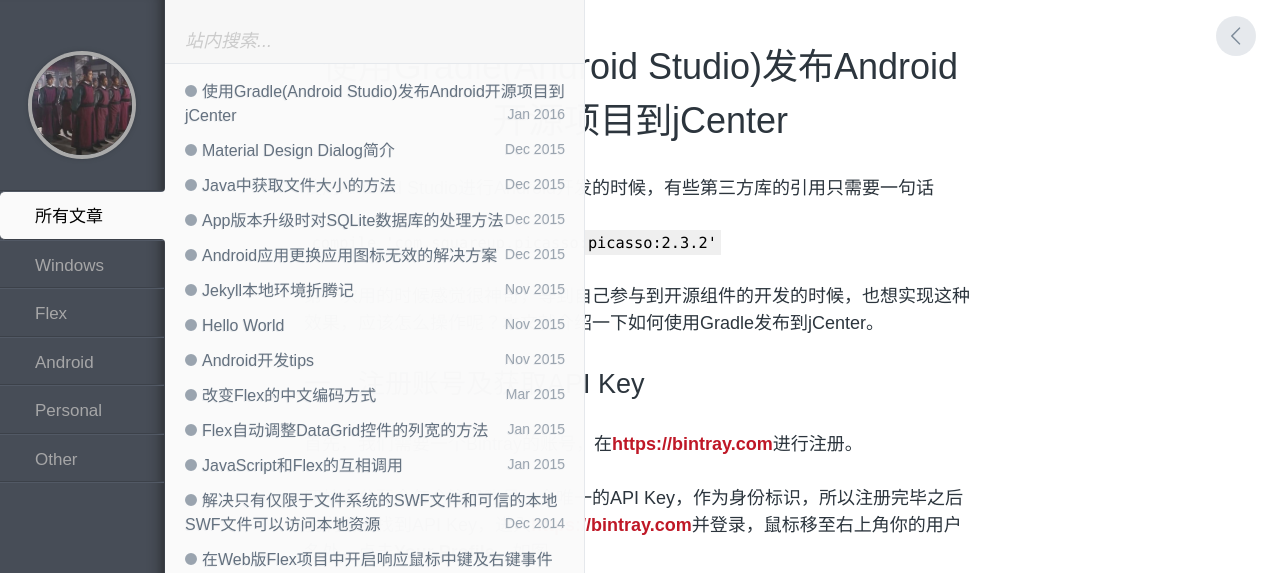
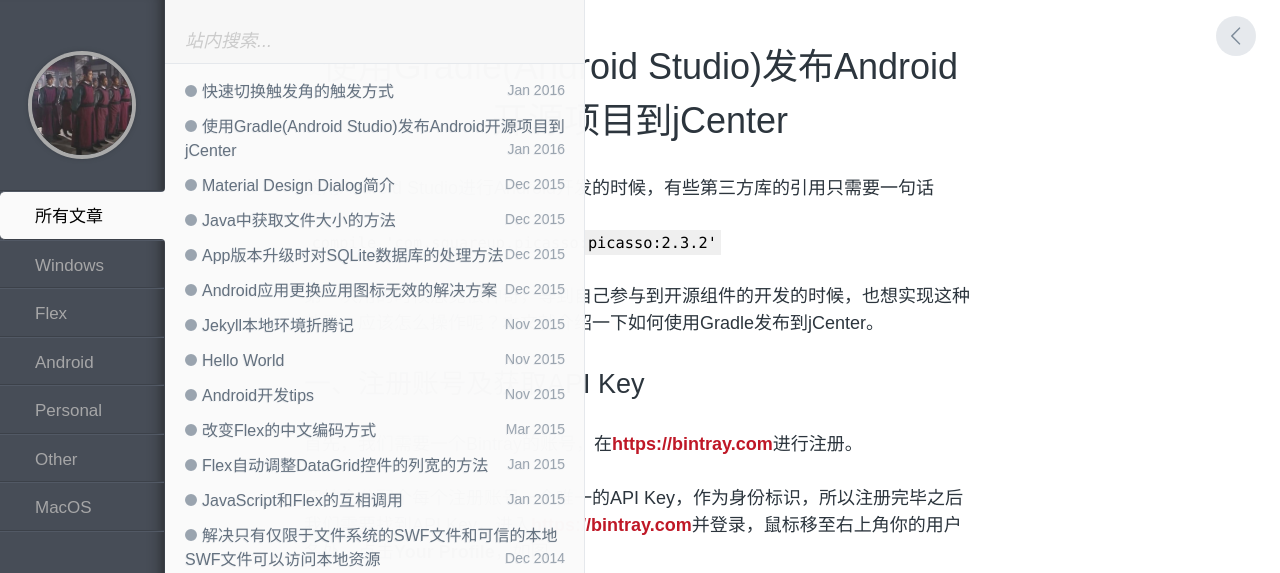
Before and after one commit to celerysoft/celerysoft.github.io, a Jekyll site: the page built from _posts/Android/2016-01-04-使用Gradle(Android Studio)发布Android开源项目到JCenter.md, in a window 1280 px wide, cut to the strip 0-573 px from the top of the page. Built offline with Jekyll 4.4.1, drawn with Linux system fonts in a browser that asks for light colours; comment, search, counter and statistics services are not loaded; some of the changed lines change nothing that is shown.

Commit message:
post 快速切换触发角的触发方式

```diff
--- /dev/null
+++ b/_posts/MacOS/2016-01-05-ss.md
@@ -0,0 +1,101 @@
+---
+layout: post
+title: 快速切换触发角的触发方式
+categories: MacOS
+tags: [Mac OS, 触发角, 服务]
+---
+
+偶尔也会用自己的MacBook Air来玩几局游戏，全屏游戏的时候，很容易激活[触发角](https://www.baidu.com/s?wd=%E8%A7%A6%E5%8F%91%E8%A7%92)，所以决定自己动手写一个服务来快速切换触发角的触发方式。
+
+## 实现
+
+在应用程序目录或者Launchpad打开[Automator](https://www.baidu.com/s?wd=Automator)，就是它
+
+![03]( {{ site.postimage }}2016010503.png)
+
+新建文稿，类型选**服务**，然后点击**实用工具**，双击**运行Shell脚本**，
+
+![02]( {{ site.postimage }}2016010502.png)
+
+然后在运行Shell脚本的内容里写上
+{% highlight AppleScript %}
+STATUS=`defaults read com.apple.dock wvous-br-modifier`
+if [ $STATUS == 0 ];
+then
+	defaults write com.apple.dock wvous-bl-corner -int 11
+	defaults write com.apple.dock wvous-bl-modifier -int 262144
+	defaults write com.apple.dock wvous-br-corner -int 4
+	defaults write com.apple.dock wvous-br-modifier -int 262144
+	defaults write com.apple.dock wvous-tl-corner -int 5
+	defaults write com.apple.dock wvous-tl-modifier -int 262144
+	defaults write com.apple.dock wvous-tr-corner -int 12
+	defaults write com.apple.dock wvous-tr-modifier -int 262144
+else
+	defaults write com.apple.dock wvous-bl-corner -int 11
+	defaults write com.apple.dock wvous-bl-modifier -int 0
+	defaults write com.apple.dock wvous-br-corner -int 4
+	defaults write com.apple.dock wvous-br-modifier -int 0
+	defaults write com.apple.dock wvous-tl-corner -int 5
+	defaults write com.apple.dock wvous-tl-modifier -int 0
+	defaults write com.apple.dock wvous-tr-corner -int 12
+	defaults write com.apple.dock wvous-tr-modifier -int 0
+fi
+killall Dock
+{% endhighlight %}
+
+这样，触发角的触发方式就有两种，一种是鼠标移到屏幕的四角就会触发，无需辅助按键；另一种是必须先同时按下`⌃`(control)和`⌥`(option)，再将鼠标移到屏幕的四角才会触发。
+## 说明
+
+相信看了上面的代码，你会猜到，每个触发角都有两个属性，分别是功能和修饰键，在”com.apple.dock”中表现为： `wvous-position-corner`和`wvous-position-modifier`，其中的**position**是要替换的，可以替换成`tl`,`tr`,`bl`,`br`四个，其中tl为top left，tr为top right，bl为bottom left，br为bottom right，分别对应屏幕的左上，右上，左下，右下四个角。
+
+所以，修改一个触发角需要两步，修改功能和修改修饰按键
+{% highlight AppleScript %}
+defaults write com.apple.dock wvous-positon-corner functionCode
+defaults write com.apple.dock wvous-positon-modifier modifierCode
+{% endhighlight %}
+其中，**position**要改成对应的角的标示，上文说了，**functionCode**和**modifierCode**见附录。这样，你就可以自定义自己专属的快速切换触发角服务了。
+
+最后，保存，命名为你喜欢的名字。
+
+怎么用呢？在任何窗口下，点击菜单栏（屏幕左上角）应用名字，鼠标移至服务(Services)，找到你刚才命名的服务，点击就行了。
+
+![04]( {{ site.postimage }}2016010504.png)
+
+## 附录
+
+### 修饰按键列表
+
+Modifier | Code
+-------- | ----
+null     | 0
+⇧ | 131072
+⌃ | 262144
+⌥ | 524288
+⌘ | 1048576
+⌃⇧ | 393216
+⌥⇧ | 655360
+⌥⌃ | 786432
+⌘⇧ | 1179648
+⌘⌃ | 1310720
+⌘⌥ | 1572864
+⌥⌃⇧ | 917504
+⌘⌥⇧ | 1703936
+⌘⌥⌃ | 1835008
+⌘⌥⌃⇧ | 1966080
+
+### 功能列表
+
+Function | Code
+-------- | ----
+null     | 1
+Mission Control | 2
+Application Windows | 3
+Desktop | 4
+Start Screen Saver | 5
+Disable Screen Saver | 6
+Dashboard | 7
+Put Display to Sleep | 10
+Launchpad | 11
+Notification Center | 12
+
+以上的各个值可能会随着Mac OS版本的升级而导致变化，使用时请自行测试。
--- a/assets/css/style.css
+++ b/assets/css/style.css
@@ -1099,3 +1099,23 @@
   animation: spin 400ms linear infinite; }
 
 /* index.html */
+
+
+table{
+    border-collapse: collapse;
+    border-spacing: 0;
+}
+
+th{
+    border:1px solid #aeaeae;
+    padding: 2px;
+    padding-left: 8px;
+    padding-right: 8px;
+}
+
+td{
+    border:1px dashed #aeaeae;
+    padding: 2px;
+    padding-left: 8px;
+    padding-right: 8px;
+}
```
Also changed, not shown: assets/postImages/2016010502.png (added), assets/postImages/2016010503.png (added), assets/postImages/2016010504.png (added).
